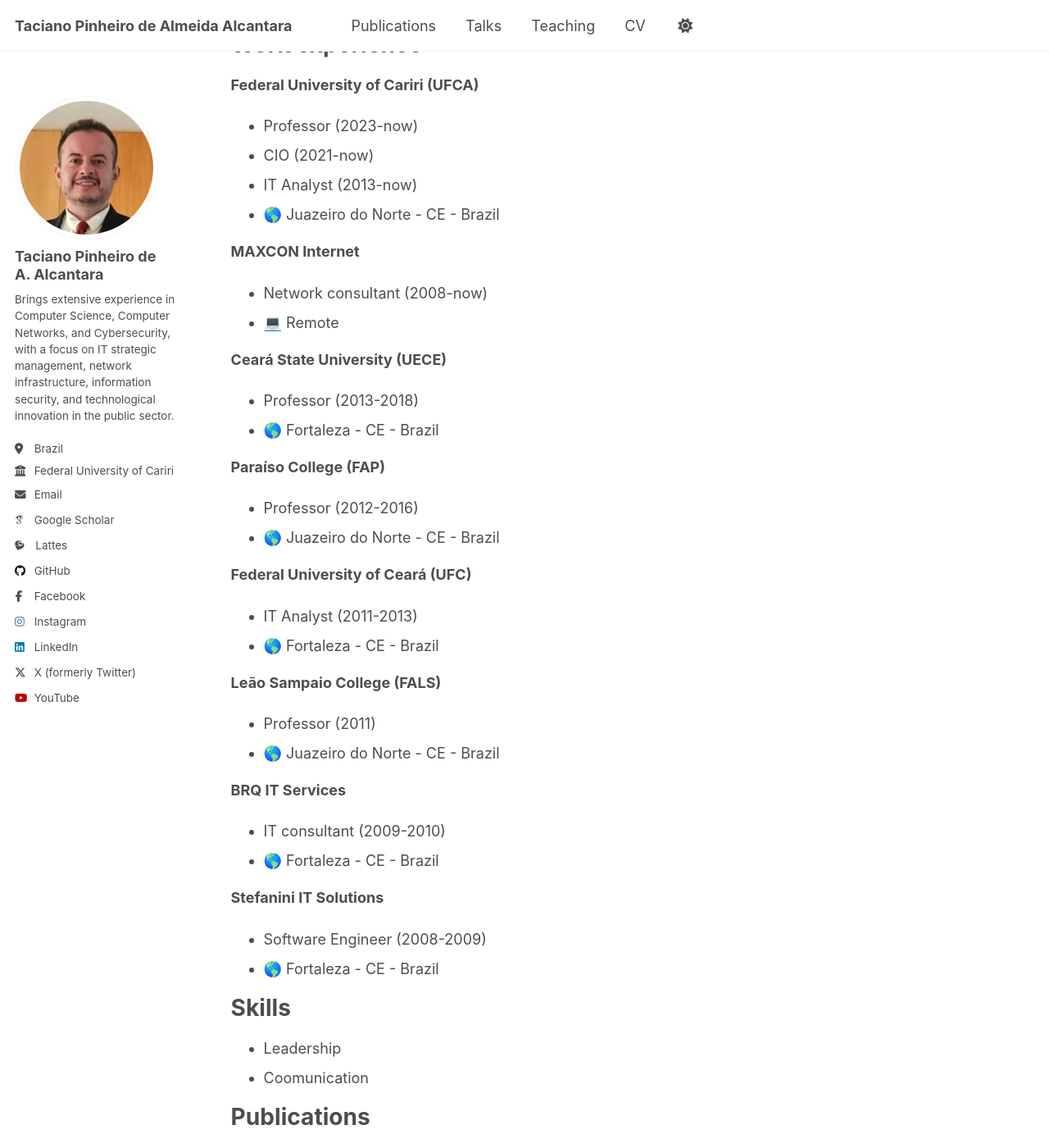
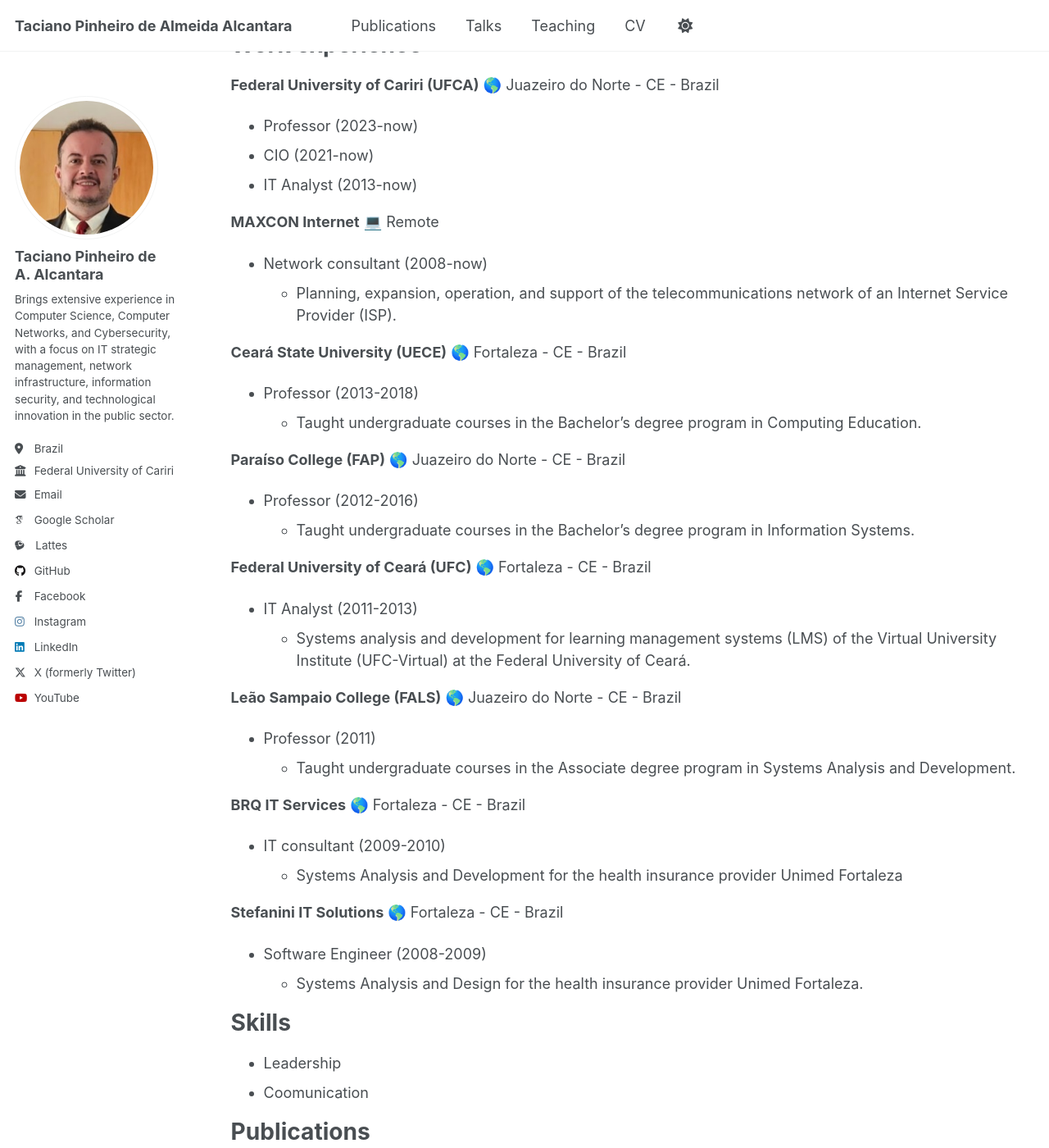
Before and after one commit to tacianopinheiro/tacianopinheiro.github.io, a Jekyll site: the page built from _pages/cv.md, in a window 1280 px wide and 1400 px high, scrolled down 299 px. Shown: the whole window at 82% size. Built offline with Jekyll 4.4.1, drawn with Linux system fonts in a browser that asks for light colours; emoji names are drawn with the system emoji font; some web fonts are replaced.

Commit message:
Update cv.md

```diff
--- a/_pages/cv.md
+++ b/_pages/cv.md
@@ -23,38 +23,45 @@ Work experience
 ======
 
 **Federal University of Cariri (UFCA)**
+:earth_americas: Juazeiro do Norte - CE - Brazil
 * Professor (2023-now)
 * CIO (2021-now)
 * IT Analyst (2013-now)
-* :earth_americas: Juazeiro do Norte - CE - Brazil
 
 **MAXCON Internet**
+:computer: Remote
 * Network consultant (2008-now)
-* :computer: Remote
+  * Planning, expansion, operation, and support of the telecommunications network of an Internet Service Provider (ISP).
 
 **Ceará State University (UECE)**
+:earth_americas: Fortaleza - CE - Brazil
 * Professor (2013-2018)
-* :earth_americas: Fortaleza - CE - Brazil
+  * Taught undergraduate courses in the Bachelor's degree program in Computing Education.
 
 **Paraíso College (FAP)**
+:earth_americas: Juazeiro do Norte - CE - Brazil
 * Professor (2012-2016)
-* :earth_americas: Juazeiro do Norte - CE - Brazil
+  * Taught undergraduate courses in the Bachelor's degree program in Information Systems.
 
 **Federal University of Ceará (UFC)**
+:earth_americas: Fortaleza - CE - Brazil
 * IT Analyst (2011-2013)
-* :earth_americas: Fortaleza - CE - Brazil
+  * Systems analysis and development for learning management systems (LMS) of the Virtual University Institute (UFC-Virtual) at the Federal University of Ceará.
 
 **Leão Sampaio College (FALS)**
+:earth_americas: Juazeiro do Norte - CE - Brazil
 * Professor (2011)
-* :earth_americas: Juazeiro do Norte - CE - Brazil
+  * Taught undergraduate courses in the Associate degree program in Systems Analysis and Development.
 
 **BRQ IT Services**
+:earth_americas: Fortaleza - CE - Brazil
 * IT consultant (2009-2010)
-* :earth_americas: Fortaleza - CE - Brazil
+  * Systems Analysis and Development for the health insurance provider Unimed Fortaleza
 
 **Stefanini IT Solutions**
+:earth_americas: Fortaleza - CE - Brazil
 * Software Engineer (2008-2009)
-* :earth_americas: Fortaleza - CE - Brazil
+  * Systems Analysis and Design for the health insurance provider Unimed Fortaleza.
 
 Skills
 ======
```
